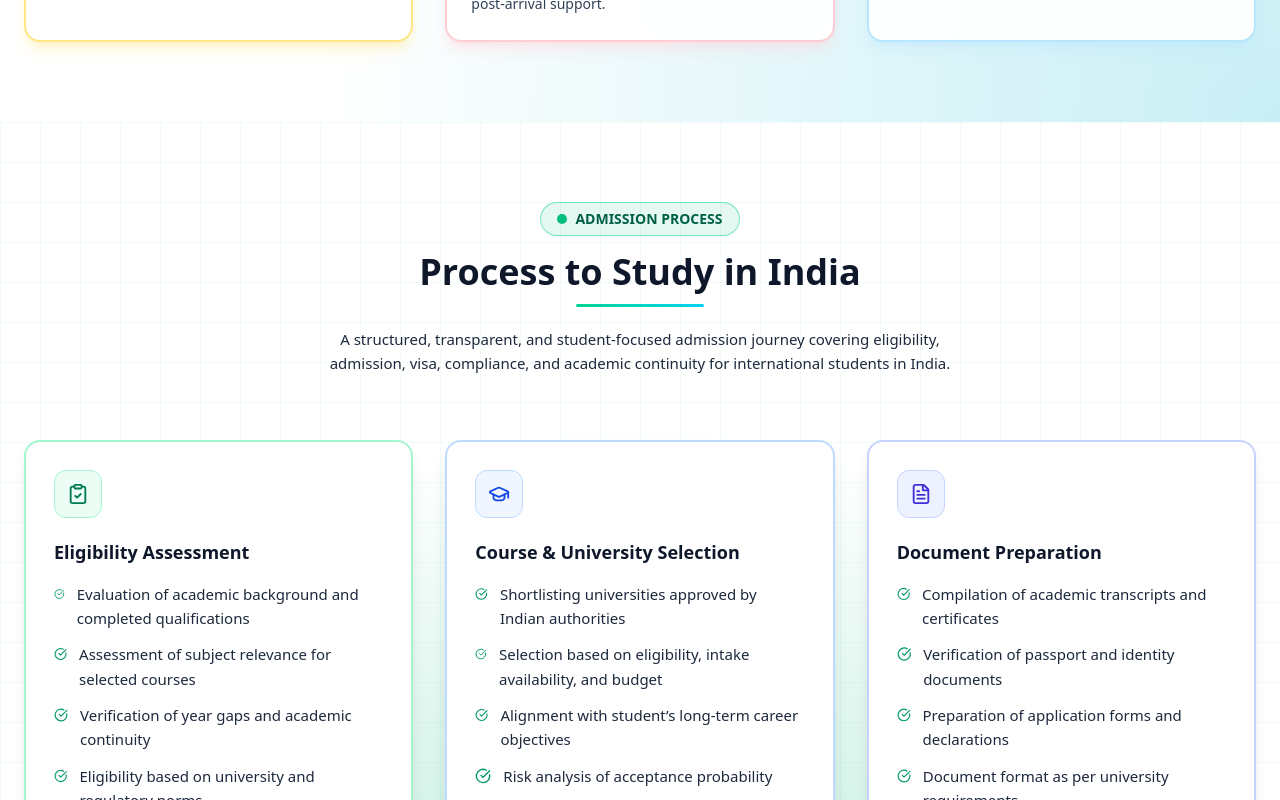
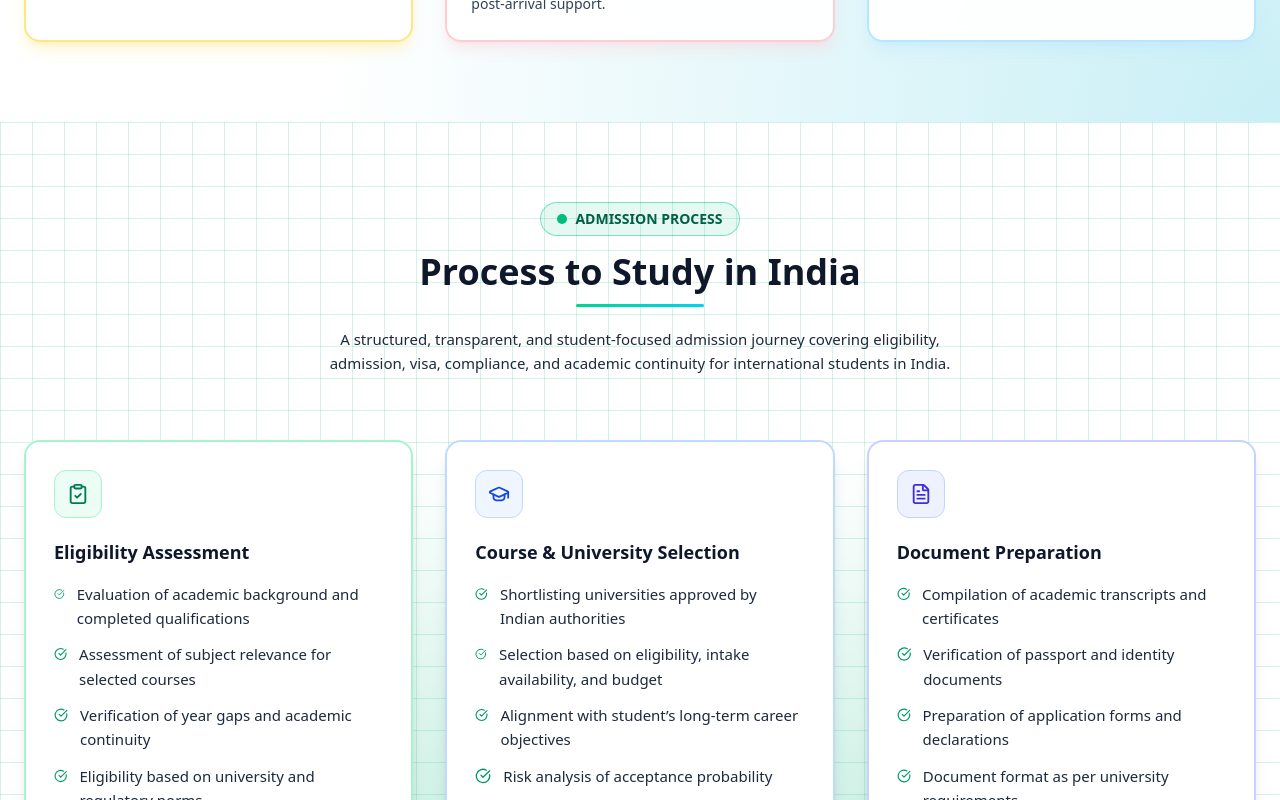
Before and after one commit to mannbond007/abroad-to-indiap-consultancy, a React (Vite) app in the folder client/: page / in a window 1280 px wide. Shown: the part 2280-3080 px from the top of the page. Built offline with nearby package versions, Linux system fonts and the light colour scheme.

Commit message:
grid line fixed

```diff
--- a/client/src/components/home/ProcessToStudyInIndia.jsx
+++ b/client/src/components/home/ProcessToStudyInIndia.jsx
@@ -179,13 +179,14 @@ export default function ProcessToStudyInIndia() {
   className="absolute inset-0 z-0 pointer-events-none"
   style={{
     backgroundImage: `
-            linear-gradient(to right, rgba(16,185,129,0.06) 1px, transparent 1px),
-            linear-gradient(to bottom, rgba(16,185,129,0.06) 1px, transparent 1px),
-            radial-gradient(circle at center, rgba(16,185,129,0.35), transparent 55%)
+      linear-gradient(to right, rgba(16,185,129,0.18) 1px, transparent 1px),
+      linear-gradient(to bottom, rgba(16,185,129,0.18) 1px, transparent 1px),
+      radial-gradient(circle at center, rgba(16,185,129,0.4), transparent 55%)
     `,
-          backgroundSize: "40px 40px, 40px 40px, 100% 100%",
+    backgroundSize: "32px 32px, 32px 32px, 100% 100%",
   }}
 />
+
 
       <section className="relative z-10 py-20">
         {/* HEADER */}
```
Lines whose indentation alone changed are shown as unchanged.
